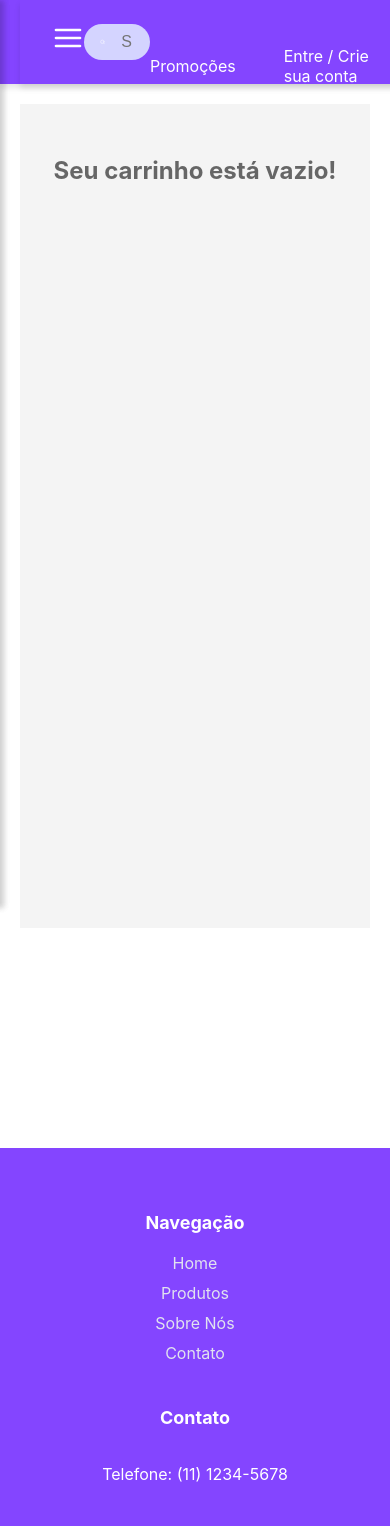
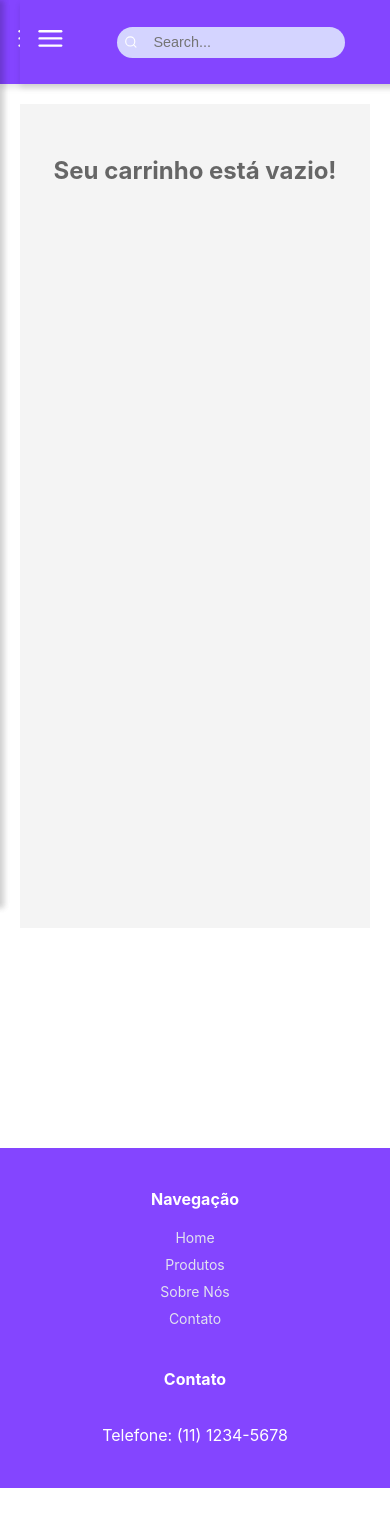
Before and after one commit to vLecaBR/sales-website-model, a React (Create React App) app: page /cart in a window 390 px wide. After the commit the page ends 1488 px from the top, so only its background shows below. Built offline with nearby package versions, Linux system fonts and the light colour scheme.

Commit message:
colocando responsividade, footer, header, login e productpage OK

```diff
--- a/src/Components/Footer/Footer.styles.js
+++ b/src/Components/Footer/Footer.styles.js
@@ -4,17 +4,16 @@ import styled from 'styled-components';
 export const FooterContainer = styled.footer`
   background-color: #8445FF;
   color: #fff;
-  padding: 40px 20px;
+  padding: 20px; /* Ajuste de padding para telas menores */
   text-align: center;
   max-height: 300px; /* Limite de altura do footer */
   overflow: hidden;   /* Se o conteúdo for maior, parte dele será escondida */
 
   @media (min-width: 768px) {
     text-align: left;
-    padding: 40px 80px;
+    padding: 40px 80px; /* Manter o padding maior para telas maiores */
   }
 `;
-
 
 // Conteúdo do Footer
 export const FooterContent = styled.div`
@@ -25,7 +24,7 @@ export const FooterContent = styled.div`
 
   @media (min-width: 768px) {
     flex-direction: row;
-    justify-content: space-between;
+    justify-content: space-between; /* Mantém o espaço entre as seções em telas maiores */
   }
 `;
 
@@ -34,45 +33,69 @@ export const FooterSection = styled.div`
   display: flex;
   flex-direction: column;
   gap: 10px;
+  align-items: center; /* Centraliza os itens na seção para telas menores */
+
+  @media (min-width: 768px) {
+    align-items: flex-start; /* Alinha à esquerda em telas maiores */
+  }
 `;
 
 // Título da seção
 export const SectionTitle = styled.h4`
-  font-size: 18px;
+  font-size: 16px; /* Reduz o tamanho da fonte para telas menores */
   margin-bottom: 10px;
+
+  @media (min-width: 768px) {
+    font-size: 18px; /* Mantém o tamanho maior para telas maiores */
+  }
 `;
 
 // Links de navegação e contato no Footer
 export const FooterLink = styled.a`
   color: #E1E2EF;
   text-decoration: none;
-  font-size: 16px;
+  font-size: 14px; /* Reduz o tamanho da fonte para telas menores */
 
   &:hover {
     color: #A2FA28;
   }
+
+  @media (min-width: 768px) {
+    font-size: 16px; /* Mantém o tamanho maior para telas maiores */
+  }
 `;
+
 
 // Ícones das redes sociais
 export const SocialIcons = styled.div`
   display: flex;
-  gap: 15px;
+  gap: 15px; /* Espaçamento entre os ícones */
+  justify-content: center; /* Centraliza os ícones em telas menores */
+
+  @media (min-width: 768px) {
+    justify-content: flex-start; /* Alinha à esquerda em telas maiores */
+  }
 `;
 
 // Estilo dos ícones individuais de redes sociais
 export const SocialIcon = styled.a`
-  color: #E1E2EF;
-  font-size: 24px;
+  color: #E1E2EF; /* Cor do ícone */
+  font-size: 24px; /* Tamanho do ícone */
   transition: color 0.3s ease;
 
   &:hover {
-    color: #A2FA28;
+    color: #A2FA28; /* Cor ao passar o mouse */
   }
 `;
 
+
 // Copyright no Footer
 export const Copyright = styled.p`
-  font-size: 14px;
+  font-size: 12px; /* Reduz o tamanho da fonte para telas menores */
   color: #5F9F04;
   margin-top: 20px;
+
+  @media (min-width: 768px) {
+    font-size: 14px; /* Mantém o tamanho maior para telas maiores */
+  }
 `;
--- a/src/Components/Header/Header.styles.js
+++ b/src/Components/Header/Header.styles.js
@@ -14,23 +14,41 @@ export const StyledHeader = styled.header`
   top: 0;
   z-index: 999;
   box-shadow: 0 4px 6px rgba(0, 0, 0, 0.1);
+
+  @media (max-width: 768px) {
+    padding: 0 1rem;
+  }
 `;
 
 export const LeftSection = styled.div`
   display: flex;
   align-items: center;
+
+  @media (max-width: 768px) {
+    flex: 1;
+  }
 `;
 
 export const CenterSection = styled.div`
   display: flex;
   justify-content: center;
   flex: 1;
+
+  @media (max-width: 768px) {
+    justify-content: flex-start;
+    width: 100%; /* Garante que o SearchContainer ocupe todo o espaço */
+  }
 `;
 
 export const RightSection = styled.div`
   display: flex;
   align-items: center;
   justify-content: flex-end;
+
+  @media (max-width: 768px) {
+    flex: 1;
+    justify-content: flex-end;
+  }
 `;
 
 export const SearchContainer = styled.div`
@@ -39,9 +57,15 @@ export const SearchContainer = styled.div`
   background-color: #D4D4FF;
   padding: 0.5rem 1rem;
   border-radius: 30px;
-  width: 60%;
+  width: 90vw; /* Aumente a largura para 90% da largura da viewport */
   max-width: 500px;
+
+  @media (max-width: 768px) {
+    width: 55vw; /* Garante que a largura da barra de pesquisa ocupa 90% da tela */
+    padding: 0.4rem;
+  }
 `;
+
 
 export const SearchInput = styled.input`
   border: none;
@@ -51,6 +75,10 @@ export const SearchInput = styled.input`
   padding-left: 1rem;
   font-size: 1rem;
   color: #333;
+
+  @media (max-width: 768px) {
+    font-size: 0.9rem;
+  }
 `;
 
 export const HamburgerMenu = styled.div`
@@ -60,6 +88,10 @@ export const HamburgerMenu = styled.div`
   &:hover {
     color: #A2FA28;
   }
+
+  @media (max-width: 768px) {
+    font-size: 1.8rem;
+  }
 `;
 
 export const ProfileSection = styled.div`
@@ -67,6 +99,10 @@ export const ProfileSection = styled.div`
   flex-direction: column;
   align-items: center;
   margin-right: 2rem;
+
+  @media (max-width: 768px) {
+    margin-right: 1rem;
+  }
 `;
 
 export const LoginLink = styled.span`
@@ -81,13 +117,21 @@ export const LoginLink = styled.span`
   &:hover {
     color: #A2FA28;
   }
+
+  @media (max-width: 768px) {
+    display: none; /* Esconde o LoginLink em telas menores */
+  }
 `;
 
 export const LinksContainer = styled.div`
-    display: flex;
-    flex-direction: row;
-    align-items: center;
-    margin-right: 2rem;
+  display: flex;
+  flex-direction: row;
+  align-items: center;
+  margin-right: 2rem;
+
+  @media (max-width: 768px) {
+    margin-right: 1rem;
+  }
 `;
 
 export const Promocoes = styled.span`
@@ -100,6 +144,10 @@ export const Promocoes = styled.span`
 
   &:hover {
     color: #A2FA28;
+  }
+
+  @media (max-width: 768px) {
+    display: none; /* Esconde o Promocoes em telas menores */
   }
 `;
 
@@ -115,6 +163,10 @@ export const Sidebar = styled.div`
   transition: transform 0.3s ease-in-out;
   z-index: 1000;
   box-shadow: 4px 0 6px rgba(0, 0, 0, 0.1);
+
+  @media (max-width: 768px) {
+    width: 200px; /* Sidebar menor para dispositivos móveis */
+  }
 `;
 
 export const SidebarCloseIcon = styled(FiX)`
@@ -125,6 +177,10 @@ export const SidebarCloseIcon = styled(FiX)`
 
   &:hover {
     color: #A2FA28;
+  }
+
+  @media (max-width: 768px) {
+    font-size: 1.8rem;
   }
 `;
 
@@ -140,6 +196,10 @@ export const SidebarItem = styled.a`
   &:hover {
     color: #A2FA28;
   }
+
+  @media (max-width: 768px) {
+    font-size: 1rem;
+  }
 `;
 
 export const SidebarIcon = styled.div`
@@ -149,4 +209,8 @@ export const SidebarIcon = styled.div`
   &:hover {
     color: #A2FA28;
   }
+
+  @media (max-width: 768px) {
+    font-size: 1.3rem;
+  }
 `;
--- a/src/Pages/Login/Login.styles.js
+++ b/src/Pages/Login/Login.styles.js
@@ -5,6 +5,17 @@ export const LoginContainer = styled.div`
   justify-content: center;
   align-items: center;
   height: 100vh;
+
+  @media (max-width: 768px) { /* Tablets e celulares */
+    padding: 1rem;
+    height: auto;
+    margin-top: 5vh;
+  }
+
+  @media (max-width: 480px) { /* Celulares */
+    padding: 0.5rem;
+    margin-top: 3vh;
+  }
 `;
 
 export const LoginForm = styled.form`
@@ -12,8 +23,14 @@ export const LoginForm = styled.form`
   padding: 2rem;
   border-radius: 8px;
   box-shadow: 0 2px 10px rgba(0, 0, 0, 0.1);
-  width: 300px;
+  width: 100%;
+  max-width: 300px; /* Limite máximo para evitar estourar o layout */
   text-align: center;
+
+  @media (max-width: 480px) { /* Celulares */
+    padding: 1rem;
+    width: 90%; /* O formulário ocupará 90% da tela para evitar overflow */
+  }
 `;
 
 export const Input = styled.input`
@@ -24,6 +41,11 @@ export const Input = styled.input`
   border-radius: 4px;
   font-size: 1rem;
   color: #333;
+
+  @media (max-width: 480px) { /* Celulares */
+    font-size: 0.9rem;
+    padding: 0.65rem;
+  }
 `;
 
 export const Button = styled.button`
@@ -38,6 +60,11 @@ export const Button = styled.button`
 
   &:hover {
     background-color: #6B32CC;
+  }
+
+  @media (max-width: 480px) { /* Celulares */
+    font-size: 0.9rem;
+    padding: 0.65rem;
   }
 `;
 
@@ -54,4 +81,8 @@ export const RedirectLink = styled.p`
       text-decoration: underline;
     }
   }
+
+  @media (max-width: 480px) { /* Celulares */
+    font-size: 0.85rem;
+  }
 `;
--- a/src/Pages/Product/ProductPage.styles.js
+++ b/src/Pages/Product/ProductPage.styles.js
@@ -6,6 +6,14 @@ export const ProductPageContainer = styled.div`
   display: flex;
   justify-content: center;
   background-color: #F3F3F3;
+
+  @media (max-width: 768px) { /* Tablets e celulares */
+    padding: 1rem;
+  }
+
+  @media (max-width: 480px) { /* Celulares */
+    padding: 0.5rem;
+  }
 `;
 
 export const ProductContainer = styled.div`
@@ -16,6 +24,20 @@ export const ProductContainer = styled.div`
   padding: 2rem;
   width: 50%;
   max-width: 1200px;
+
+  @media (max-width: 1024px) { /* Notebooks e tablets */
+    width: 70%;
+  }
+
+  @media (max-width: 768px) { /* Tablets */
+    flex-direction: column;
+    width: 90%;
+  }
+
+  @media (max-width: 480px) { /* Celulares */
+    padding: 1rem;
+    width: 100%;
+  }
 `;
 
 export const ProductImage = styled.img`
@@ -23,29 +45,67 @@ export const ProductImage = styled.img`
   height: auto;
   border-radius: 10px;
   margin-right: 2rem;
+
+  @media (max-width: 768px) { /* Tablets */
+    width: 100%;
+    margin-right: 0;
+    margin-bottom: 1rem;
+  }
+
+  @media (max-width: 480px) { /* Celulares */
+    width: 100%;
+  }
 `;
 
 export const ProductDetails = styled.div`
   display: flex;
   flex-direction: column;
   justify-content: space-between;
+
+  @media (max-width: 768px) { /* Tablets e celulares */
+    text-align: center;
+  }
 `;
 
 export const ProductTitle = styled.h1`
   font-size: 2rem;
   color: #333;
+
+  @media (max-width: 768px) { /* Tablets */
+    font-size: 1.75rem;
+  }
+
+  @media (max-width: 480px) { /* Celulares */
+    font-size: 1.5rem;
+  }
 `;
 
 export const ProductPrice = styled.p`
   font-size: 1.5rem;
   font-weight: bold;
   color: #8445FF;
+
+  @media (max-width: 768px) { /* Tablets */
+    font-size: 1.25rem;
+  }
+
+  @media (max-width: 480px) { /* Celulares */
+    font-size: 1.1rem;
+  }
 `;
 
 export const ProductDescription = styled.p`
   margin-top: 1rem;
   color: #666;
   font-size: 1rem;
+
+  @media (max-width: 768px) { /* Tablets */
+    font-size: 0.9rem;
+  }
+
+  @media (max-width: 480px) { /* Celulares */
+    font-size: 0.85rem;
+  }
 `;
 
 export const BuyButton = styled.button`
@@ -61,4 +121,14 @@ export const BuyButton = styled.button`
   &:hover {
     background-color: #6b32cc;
   }
+
+  @media (max-width: 768px) { /* Tablets */
+    padding: 0.65rem 1.75rem;
+    font-size: 0.9rem;
+  }
+
+  @media (max-width: 480px) { /* Celulares */
+    padding: 0.5rem 1.5rem;
+    font-size: 0.85rem;
+  }
 `;
```
